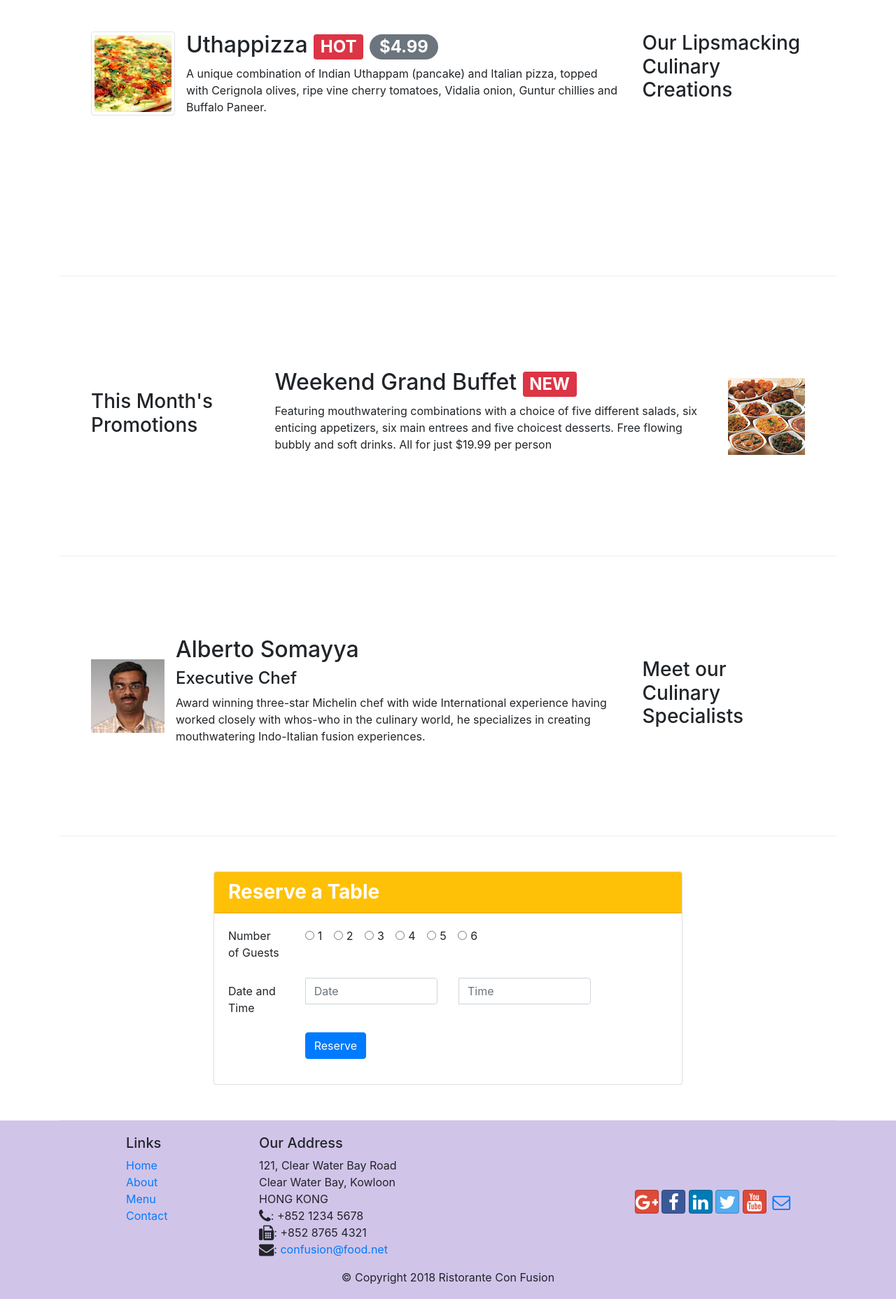
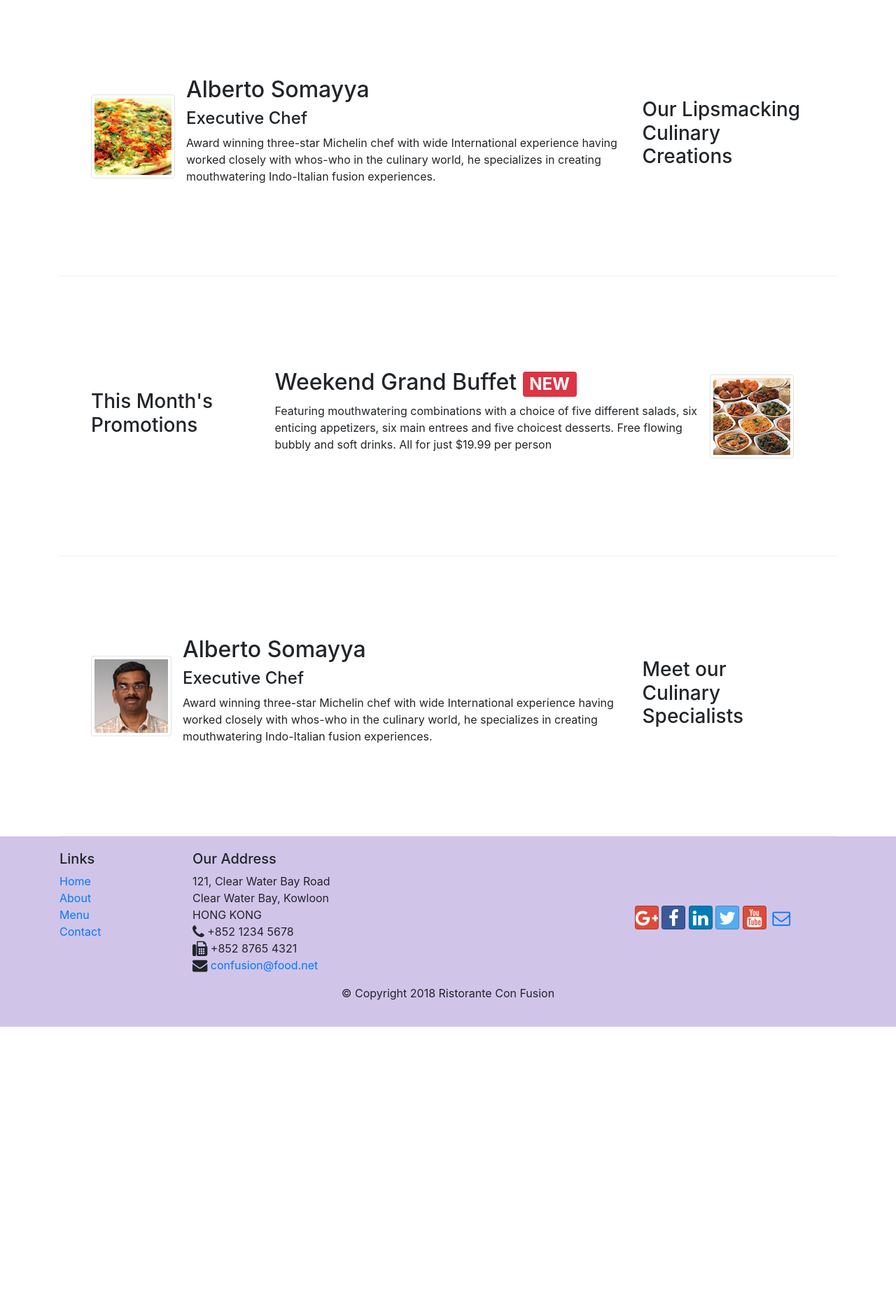
Before and after one commit to zahra991/confusion, a website: page index.html in a window 1280 px wide. Shown: the part 740-2596 px from the top of the page at 70% size. After the commit the page ends 2207 px from the top, so only its background shows below. Drawn offline with nearby package versions, Linux system fonts and the light colour scheme.

Commit message:
Assignment3

```diff
--- a/index.html
+++ b/index.html
@@ -12,17 +12,15 @@
     <link rel="stylesheet" href="node_modules/font-awesome/css/font-awesome.min.css">
     <link rel="stylesheet" href="node_modules/bootstrap-social/bootstrap-social.css">
     <link rel="stylesheet" href="css/styles.css">
-
     <title>Ristorante Con Fusion</title>
 </head>
 
 <body>
     <nav class="navbar navbar-dark navbar-expand-sm fixed-top">
         <div class="container">
-            <botton class="navbar-toggler" type="botton" data-toggle="collapse" data-target="#Navbar">
+            <button class="navbar-toggler" type="button" data-toggle="collapse" data-target="#Navbar">
                 <span class="navbar-toggler-icon"></span>
-
-            </botton>
+            </button>
            <a class="navbar-brand mr-auto" href="#"><img src="img/logo.png" height="30" width="41"></a>
            <div class="collapse navbar-collapse" id="Navbar">
                 <ul class="navbar-nav mr-auto">
@@ -77,24 +75,22 @@
             </div>
         </div>
     </div>
+
+
     <header class="jumbotron">
         <div class="container">
             <div class="row row-header">
-                <div class="col col-12 col-sm-6">
+                <div class="col-12 col-sm-6">
                     <h1>Ristorante con Fusion</h1>
                     <p>We take inspiration from the World's best cuisines, and create a unique fusion experience. Our lipsmacking creations will tickle your culinary senses!</p>
                 </div>
-                <div class="col-12 col-sm align-self-center">
+                <div class="col-12 col-sm-3 align-self-center">
                     <img src="img/logo.png" class="img-fluid">
                 </div>
                 <div class="col-12 col-sm-3 align-self-center">
-                    <a role="button" class="btn btn-warning nav-link btn-block btn-lg"
-                        data-toggle="tooltip" data-html="true"
-                        title="Or call us at <br><strong>+852 12345678</strong>"
-                        data-placement="bottom" href="#reservation">Reserve Table</a>
-
+                    <a data-toggle="modal" data-target="#reserveTableForm" role="button" class="btn btn-block nav-link btn-warning"
+                    data-placement="bottom">Reserve Table</a>
                 </div>
-
             </div>
         </div>
     </header>
@@ -105,29 +101,28 @@
                 <div id="mycarousel" class="carousel slide" data-ride="carousel">
                     <div class="carousel-inner" role="listbox">
                         <div class="carousel-item active">
-                            <img class="d-block img-fluid"
-                                src="img/uthappizza.png" alt="uthappizza">
+                            <img class="d-block img-fluid" src="img/uthappizza.png" alt="Uthappizza">
                             <div class="carousel-caption d-none d-md-block">
                                 <h2>Uthappizza <span class="badge badge-danger">HOT</span> <span class="badge badge-pill badge-secondary">$4.99</span></h2>
-                                <p class="d-none d-md-block">A unique combination of Indian Uthappam (pancake) and Italian pizza, topped with Cerignola olives, ripe vine cherry tomatoes, Vidalia onion, Guntur chillies and Buffalo Paneer.</p>
-                            </div>
-
-                        </div>
-                        <div class="carousel-item">
-                            <img class="d-block img-fluid"
-                                src="img/buffet.png" alt="buffet">
-                            <div class="carousel-caption d-none d-md-block">
-                                <h2>Weekend Grand Buffet <span class="badge badge-danger">NEW</span></h2>
-                                <p class="d-none d-md-block">Featuring mouthwatering combinations with a choice of five different salads, six enticing appetizers, six main entrees and five choicest desserts. Free flowing bubbly and soft drinks. All for just $19.99 per person </p>
+                                <p class="d-none d-sm-block">A unique combination of Indian Uthappam (pancake) and
+                                Italian pizza, topped with Cerignola olives, ripe vine
+                                cherry tomatoes, Vidalia onion, Guntur chillies and
+                                Buffalo Paneer.</p>
                             </div>
                         </div>
                         <div class="carousel-item">
-                            <img class="d-block img-fluid"
-                                src="img/alberto.png" alt="alberto">
+                            <img class="d-block img-fluid" src="img/buffet.png" alt="Buffet">
+                            <div class="carousel-caption d-none d-md-block">
+                                <h2>Weekend Grand Buffet <span class="badge badge-danger">NEW</span></h2>
+                                <p class="d-none d-sm-block">Featuring mouthwatering combinations with a choice of five different salads, six enticing appetizers, six main entrees and five choicest desserts. Free flowing bubbly and soft drinks. All for just $19.99 per person </p>
+                            </div>
+                        </div>
+                        <div class="carousel-item">
+                            <img class="d-block img-fluid" src="img/alberto.png" alt="Alberto">
                             <div class="carousel-caption d-none d-md-block">
                                 <h2>Alberto Somayya</h2>
                                 <h4>Executive Chef</h4>
-                                <p class="d-none d-md-block">Award winning three-star Michelin chef with wide International experience having worked closely with whos-who in the culinary world, he specializes in creating mouthwatering Indo-Italian fusion experiences. </p>
+                                <p class="d-none d-sm-block">Award winning three-star Michelin chef with wide International experience having worked closely with whos-who in the culinary world, he specializes in creating mouthwatering Indo-Italian fusion experiences. </p>
                             </div>
                         </div>
                     </div>
@@ -135,6 +130,7 @@
                         <li data-target="#mycarousel" data-slide-to="0" class="active"></li>
                         <li data-target="#mycarousel" data-slide-to="1"></li>
                         <li data-target="#mycarousel" data-slide-to="2"></li>
+
                     </ol>
                     <a class="carousel-control-prev" href="#mycarousel" role="button" data-slide="prev">
                         <span class="carousel-control-prev-icon"></span>
@@ -145,35 +141,34 @@
                 </div>
             </div>
         </div>
-        <div class="row row-content algn-items-center">
-            <div class="col-12 col-sm-4 order-sm-last col-md-3">
+        <div class="row row-content align-items-center">
+            <div class="col-12 col-sm-4 col-md-3 order-sm-last">
                 <h3>Our Lipsmacking Culinary Creations</h3>
             </div>
             <div class="col col-sm order-sm-first col-md">
                 <div class="media">
-                    <img class="d-flex mr-3 img-thumbnail aign-self-center"
-                        src="img/uthappizza.png" alt="uthappizza">
+                    <img class="d-flex mr-3 img-thumbnail align-self-center"
+                            src="img/uthappizza.png" alt="Uthappizza">
                     <div class="media-body">
-                        <h2 class="mt-0">Uthappizza <span class="badge badge-danger">HOT</span> <span class="badge badge-pill badge-secondary">$4.99</span></h2>
-                        <p class="d-none d-md-block">A unique combination of Indian Uthappam (pancake) and Italian pizza, topped with Cerignola olives, ripe vine cherry tomatoes, Vidalia onion, Guntur chillies and Buffalo Paneer.</p>
+                        <h2 class="mt-0">Alberto Somayya</h2>
+                        <h4>Executive Chef</h4>
+                        <p class="d-none d-sm-block">Award winning three-star Michelin chef with wide International experience having worked closely with whos-who in the culinary world, he specializes in creating mouthwatering Indo-Italian fusion experiences. </p>
                     </div>
                 </div>
             </div>
         </div>
 
-
         <div class="row row-content align-items-center">
-            <div class="col-12 col-sm-4 col-md-3">
+            <div class="col-12 col-sm-4 col-md-3 order-sm-first">
                 <h3>This Month's Promotions</h3>
             </div>
-            <div class="col col-sm col-md">
+            <div class="col col-sm order-sm-last col-md">
                 <div class="media">
                     <div class="media-body">
                         <h2 class="mt-0">Weekend Grand Buffet <span class="badge badge-danger">NEW</span></h2>
-                        <p class="d-none d-md-block">Featuring mouthwatering combinations with a choice of five different salads, six enticing appetizers, six main entrees and five choicest desserts. Free flowing bubbly and soft drinks. All for just $19.99 per person </p>
+                        <p class="d-none d-sm-block">Featuring mouthwatering combinations with a choice of five different salads, six enticing appetizers, six main entrees and five choicest desserts. Free flowing bubbly and soft drinks. All for just $19.99 per person </p>
                     </div>
-                    <img class="d-flex ml-3 image-thumbnail align-self-center"
-                    src="img/buffet.png" alt="buffet">
+                    <img class="d-flex mr-3 img-thumbnail align-self-center" src="img/buffet.png" alt="Buffet">
                 </div>
             </div>
         </div>
@@ -184,74 +179,92 @@
             </div>
             <div class="col col-sm order-sm-first col-md">
                 <div class="media">
-                    <img class="d-flex mr-3 image-thumbnail align-self-center"
-                        src="img/alberto.png" alt="alberto">
+                    <img class="d-flex mr-3 img-thumbnail align-self-center" src="img/alberto.png" alt="Alberto">
                     <div class="media-body">
                         <h2 class="mt-0">Alberto Somayya</h2>
                         <h4>Executive Chef</h4>
-                        <p class="d-none d-md-block">Award winning three-star Michelin chef with wide International experience having worked closely with whos-who in the culinary world, he specializes in creating mouthwatering Indo-Italian fusion experiences. </p>
+                        <p class="d-none d-sm-block">Award winning three-star Michelin chef with wide International experience having worked closely with whos-who in the culinary world, he specializes in creating mouthwatering Indo-Italian fusion experiences. </p>
                     </div>
                 </div>
             </div>
         </div>
 
-        <div class="row row-content align-items-center justify-content-center" id="reservation">
-            <div class="col-12 col-sm-8">
-                <div class="card">
-                    <h3 class="card-header bg-warning text-white"><strong>Reserve a Table</strong></h3>
-                    <div class="card-body">
+        <div id="reserveTableForm" class="modal fade" role="dialog">
+            <div class="modal-dialog modal-lg" role="content">
+                <div class="modal-content">
+                    <div class="modal-header">
+                        <h4 class="modal-title">Reserve a Table</h4>
+                        <button type="button" class="close" data-dismiss="modal">
+                            &times;
+                        </button>
+                    </div>
+                    <div class="modal-body">
                         <form>
                             <div class="form-group row">
-                                <label class="col-12 col-sm-2" id="guests">Number of Guests</label>
-                                <div class="col-12 col-sm-8">
-                                  <div class="form-check form-check-inline">
-                                      <input class="form-check-input" type="radio" name="inlineRadioOptions" id="inlineRadio1" value="1">
-                                      <label class="form-check-label" for="inlineRadio1">1</label>
+                                <label class="col-12 col-sm-2 col-form-label" for="guests">Number of Guests</label>
+                                <div class="col">
+                                  <div class="form-check-inline">
+                                      <label class="form-check-label">
+                                          <input type="radio" class="form-check-input" id="guests" name="guests" value="1">1
+                                      </label>
                                   </div>
-                                    <div class="form-check form-check-inline">
-                                      <input class="form-check-input" type="radio" name="inlineRadioOptions" id="inlineRadio2" value="2">
-                                      <label class="form-check-label" for="inlineRadio2">2</label>
+                                  <div class="form-check-inline">
+                                      <label class="form-check-label">
+                                          <input type="radio" class="form-check-input" id="guests" name="guests" value="2">2
+                                      </label>
                                   </div>
-                                    <div class="form-check form-check-inline">
-                                      <input class="form-check-input" type="radio" name="inlineRadioOptions" id="inlineRadio3" value="3">
-                                      <label class="form-check-label" for="inlineRadio3">3</label>
+                                  <div class="form-check-inline">
+                                      <label class="form-check-label">
+                                          <input type="radio" class="form-check-input" id="guests" name="guests" value="3">3
+                                      </label>
                                   </div>
-                                    <div class="form-check form-check-inline">
-                                      <input class="form-check-input" type="radio" name="inlineRadioOptions" id="inlineRadio4" value="4">
-                                      <label class="form-check-label" for="inlineRadio4">4</label>
+                                  <div class="form-check-inline">
+                                      <label class="form-check-label">
+                                          <input type="radio" class="form-check-input" id="guests" name="guests" value="4">4
+                                      </label>
                                   </div>
-                                    <div class="form-check form-check-inline">
-                                      <input class="form-check-input" type="radio" name="inlineRadioOptions" id="inlineRadio5" value="5">
-                                      <label class="form-check-label" for="inlineRadio5">5</label>
+                                  <div class="form-check-inline">
+                                      <label class="form-check-label">
+                                          <input type="radio" class="form-check-input" id="guests" name="guests" value="5">5
+                                      </label>
                                   </div>
-                                    <div class="form-check form-check-inline">
-                                        <input class="form-check-input" type="radio" name="inlineRadioOptions" id="inlineRadio6" value="6">
-                                        <label class="form-check-label" for="inlineRadio6">6</label>
+                                  <div class="form-check-inline">
+                                      <label class="form-check-label">
+                                          <input type="radio" class="form-check-input" id="guests" name="guests" value="6">6
+                                      </label>
                                   </div>
                               </div>
                             </div>
+
                             <div class="form-group row">
-                                <label for="date" class="col-12 col-sm-12 col-md-2 col-form-label">Date and Time</label>
-                                <div class="col-12 col-sm-12 col-md-4">
-                                    <div class="input-group">
-                                        <div class="input-group-addon">
-
-                                        </div>
-                                        <input type="text" class="form-control" id="date" name="date" placeholder="Date">
-                                    </div>
-                                </div>
-                                <div class="col-12 col-sm-12 col-md-4">
-                                    <div class="input-group">
-                                        <div class="input-group-addon">
-
-                                        </div>
-                                        <input type="text" class="form-control" id="time" name="time" placeholder="Time">
+                                <label class="col-12 col-sm-2 col-form-label" for="section">Section</label>
+                                <div class="col-12 col-sm-4">
+                                    <div class="btn-group btn-group-toggle" data-toggle="buttons">
+                                    <label class="btn btn-sm btn-success active">
+                                      <input type="radio" name="options" id="option1" autocomplete="off" checked> Non-Smoking
+                                    </label>
+                                    <label class="btn btn-sm btn-danger">
+                                      <input type="radio" name="options" id="option2" autocomplete="off"> Smoking
+                                    </label>
                                 </div>
                                 </div>
                             </div>
+
                             <div class="form-group row">
-                                <div class="offset-md-2 col-md-10">
-                                    <button type="submit" class="btn btn-primary">Reserve</button>
+                                <label class="col-12 col-sm-2 col-form-label" for="date">Date and Time</label>
+                                <div class="col-12 col-sm-4">
+                                    <input type="text" class="form-control" onfocus="(this.type='date')" onfocusout="(this.type='text')" id="date" name="date" placeholder="Date">
+                                </div>
+                                <div class="col-12 col-sm-4">
+                                  <input type="text" class="form-control" onfocus="(this.type='time')" onfocusout="(this.type='text')" id="time" name="time" placeholder="Time">
+                                </div>
+                            </div>
+                            <div class="form-group row">
+                                <div class="col-12 col-sm-2 offset-2">
+                                    <button type="button" class="btn btn-secondary form-control" data-dismiss="modal">Cancel</button>
+                                </div>
+                                <div>
+                                  <button type="submit" class="btn btn-primary form-control">Reserve</button>
                                 </div>
                             </div>
                         </form>
@@ -259,12 +272,14 @@
                 </div>
             </div>
         </div>
+
+
     </div>
 
     <footer class="footer">
         <div class="container">
             <div class="row">
-                <div class="col-4 offset-1 col-sm-2">
+                <div class="col-4 col-sm-2">
                     <h5>Links</h5>
                     <ul class="list-unstyled">
                         <li><a href="#">Home</a></li>
@@ -279,12 +294,12 @@
 		              121, Clear Water Bay Road<br>
 		              Clear Water Bay, Kowloon<br>
 		              HONG KONG<br>
-		              <i class="fa fa-phone fa-lg"></i>: +852 1234 5678<br>
-                      <i class="fa fa-fax fa-lg"></i>: +852 8765 4321<br>
-                      <i class="fa fa-envelope fa-lg"></i>: <a href="mailto:confusion@food.net">confusion@food.net</a>
+		              <i class="fa fa-phone fa-lg"></i> +852 1234 5678<br>
+		              <i class="fa fa-fax fa-lg"></i> +852 8765 4321<br>
+		              <i class="fa fa-envelope fa-lg"></i> <a href="mailto:confusion@food.net">confusion@food.net</a>
 		           </address>
                 </div>
-                <div class="col-12 col-sm-4 align-self-center">
+                <div class="col-4 offset-1 col-sm-4 align-self-center">
                     <div class="text-center">
                         <a class="btn btn-social-icon btn-google" href="http://google.com/+"><i class="fa fa-google-plus fa-lg"></i></a>
                         <a class="btn btn-social-icon btn-facebook" href="http://www.facebook.com/profile.php?id="><i class="fa fa-facebook fa-lg"></i></a>
@@ -306,11 +321,7 @@
     <script src="node_modules/jquery/dist/jquery.slim.min.js"></script>
     <script src="node_modules/popper.js/dist/umd/popper.min.js"></script>
     <script src="node_modules/bootstrap/dist/js/bootstrap.min.js"></script>
-    <script>
-        $(document).ready(function() {
-            $('[data-toggle="tooltip"]').tooltip();
-        });
-    </script>
+
 
 </body>
 
```
Also changed, not shown: css/styles.css (line endings or trailing spaces). Lines whose indentation alone changed are shown as unchanged.
